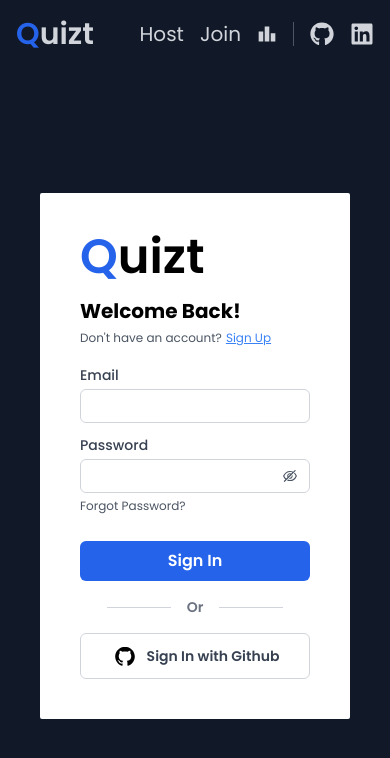
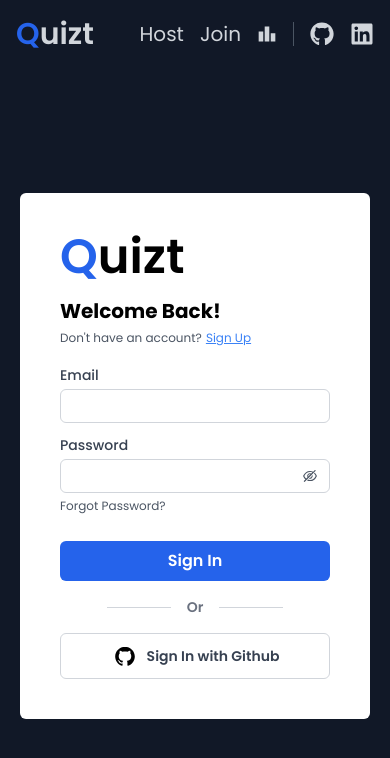
Before and after one commit to abdel-rahmanSalem/quizt, a React (Vite) app: page /sign-in in a window 390 px wide. Shown: the top 758 px of the page. Built offline with nearby package versions, Linux system fonts and the light colour scheme.

Commit message:
fix sign-in/ mobileScreens

```diff
--- a/src/components/SigninForm.jsx
+++ b/src/components/SigninForm.jsx
@@ -19,8 +19,8 @@ function SigninForm() {
     setPassword(e.target.value);
   }
   return (
-    <div className="px-5 xl:flex xl:w-8/12 xl:px-0">
-      <div className="flex flex-col gap-4 bg-white p-10 mx-5 xl:mx-0.5 xl:w-6/12 rounded-sm">
+    <div className="xl:flex xl:w-8/12 xl:px-0">
+      <div className="flex flex-col gap-4 bg-white p-10 mx-5 rounded-md xl:mx-0.5 xl:w-6/12 xl:rounded-sm">
         <div className="text-5xl font-semibold">
           <Logo />
         </div>
```
